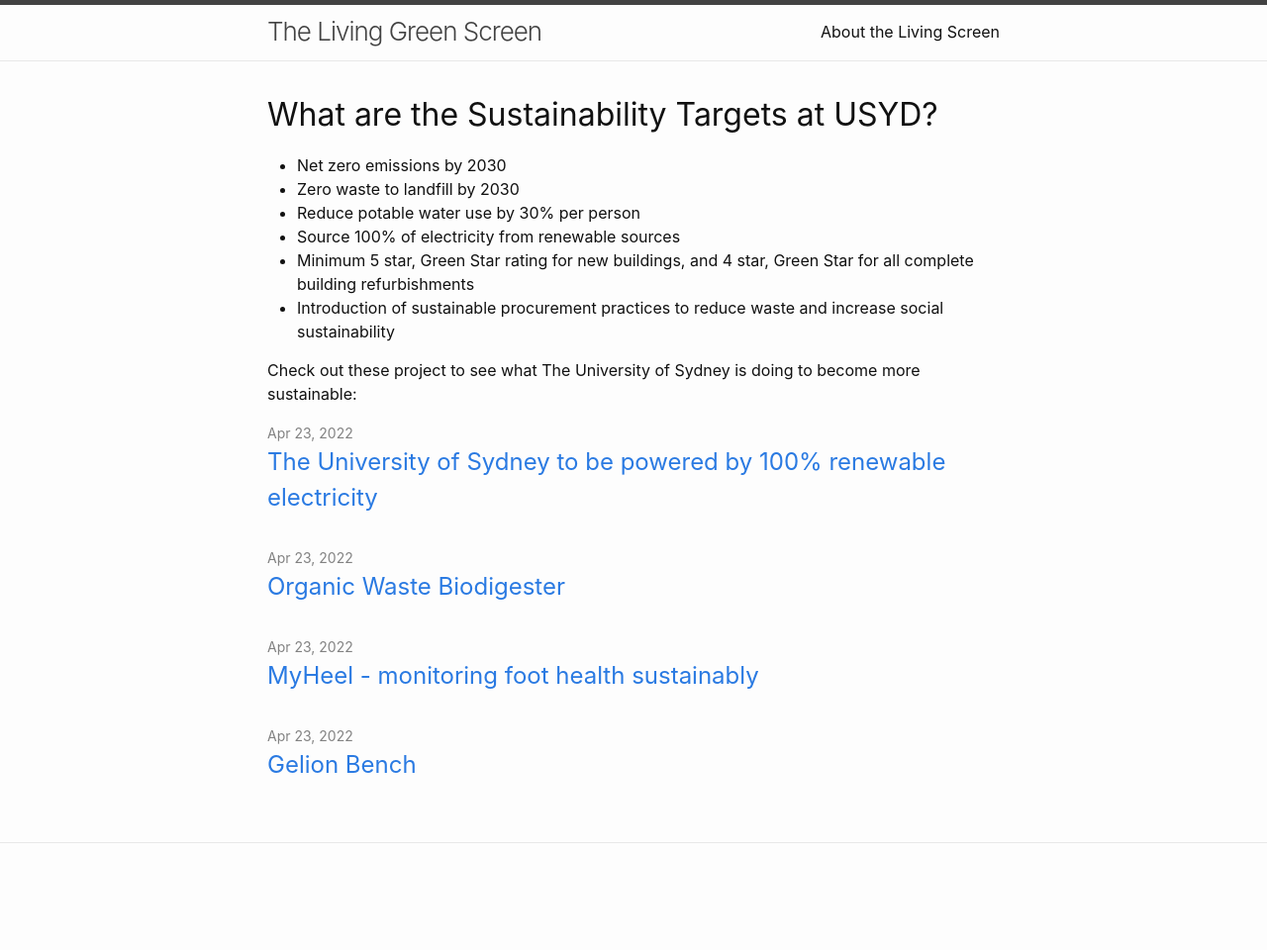
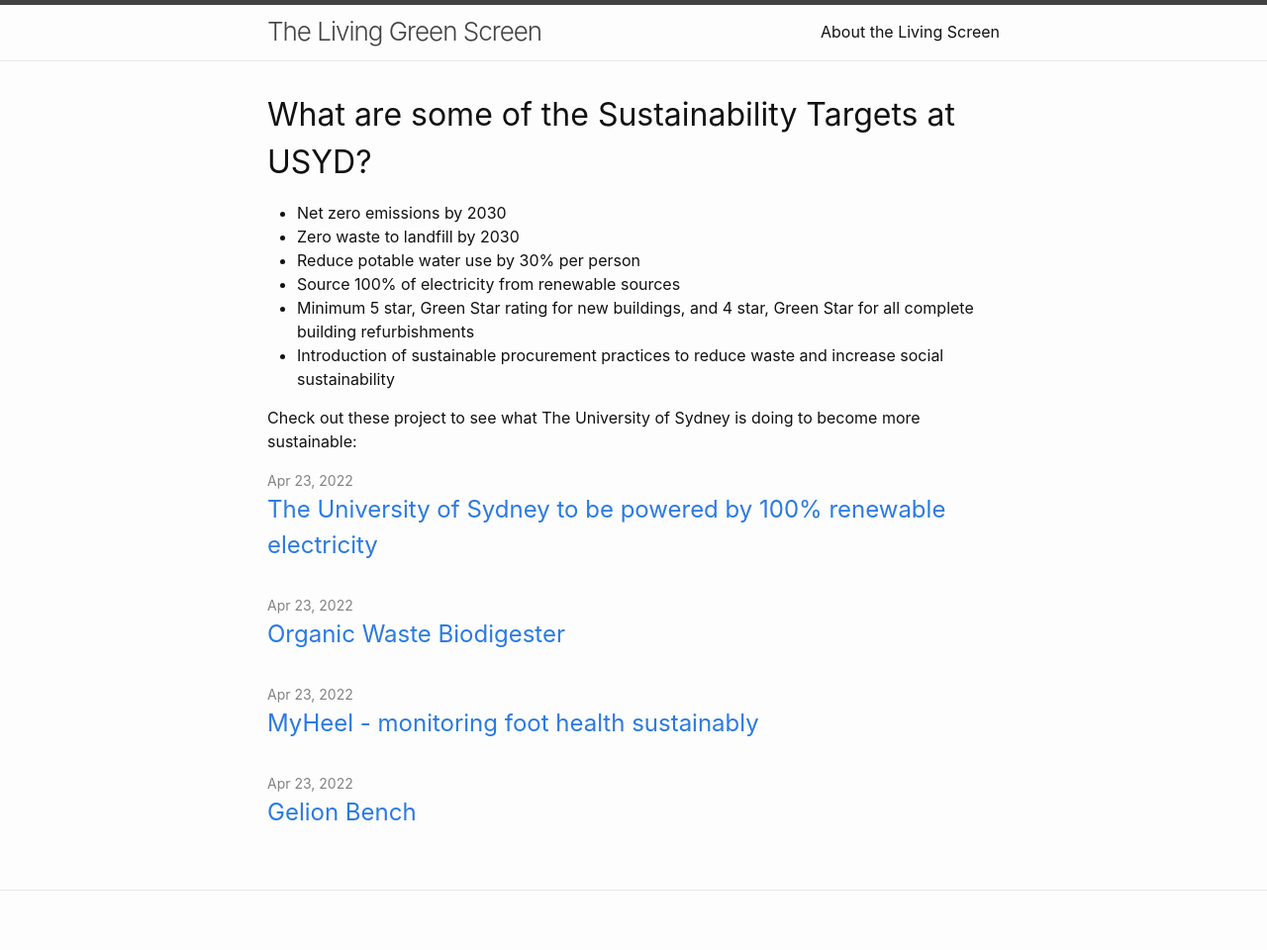
Before and after one commit to living-screen/living-screen.github.io, a Jekyll site: the page built from docs/index.md, in a window 1280 px wide. Shown: the whole page at 99% size. Built offline with Jekyll 4.4.1, drawn with Linux system fonts in a browser that asks for light colours; before the commit the page ends 912 px from its top, so only the background shows below that.

Commit message:
move home page text to home layout html file

```diff
--- a/docs/_layouts/home.html
+++ b/docs/_layouts/home.html
@@ -8,7 +8,38 @@ layout: default
   {%- endif -%}
 
   {{ content }}
+  <div>
 
+
+    <h1>
+        What are some of the Sustainability Targets at USYD?
+    </h1>
+    <ul>
+        <li>
+            Net zero emissions by 2030
+        </li>
+        <li>
+            Zero waste to landfill by 2030
+        </li>
+         <li>
+            Reduce potable water use by 30% per person
+        </li>
+        <li>
+            Source 100% of electricity from renewable sources
+        </li>
+        <li>
+            Minimum 5 star, Green Star rating for new buildings, and 4 star, Green Star for all complete building refurbishments
+        </li>
+        <li>
+            Introduction of sustainable procurement practices to reduce waste and increase social sustainability
+        </li>
+    </ul>
+
+    <p>
+        Check out these project to see what The University of Sydney is doing to become more sustainable:
+    </p>
+
+    </div>
 
   {% if site.paginate %}
     {% assign posts = paginator.posts %}
--- a/docs/_layouts/post.html
+++ b/docs/_layouts/post.html
@@ -30,9 +30,6 @@ layout: default
     {{ content }}
   </div>
 
-  {%- if site.disqus.shortname -%}
-    {%- include disqus_comments.html -%}
-  {%- endif -%}
 
   <a class="u-url" href="{{ page.url | relative_url }}" hidden></a>
 </article>
```
Also changed, not shown: docs/index.md (+0 -10 lines).
